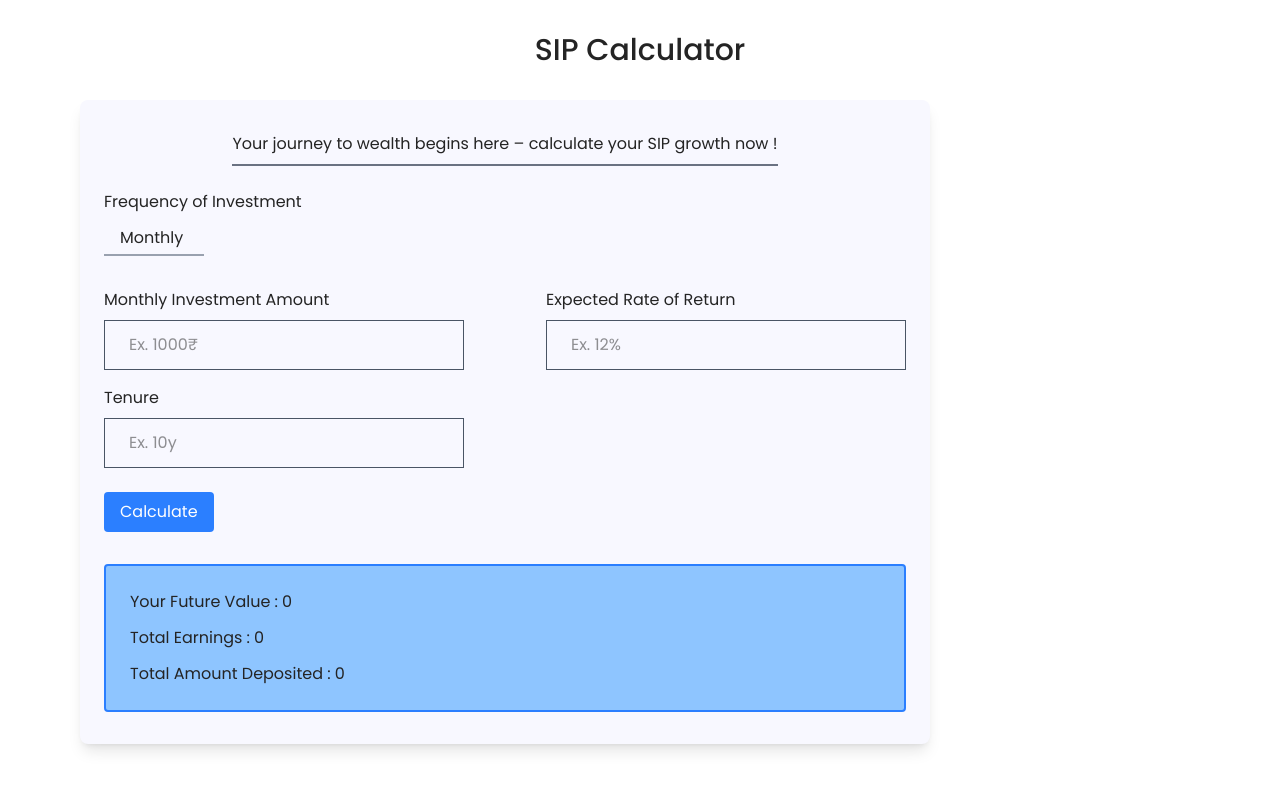
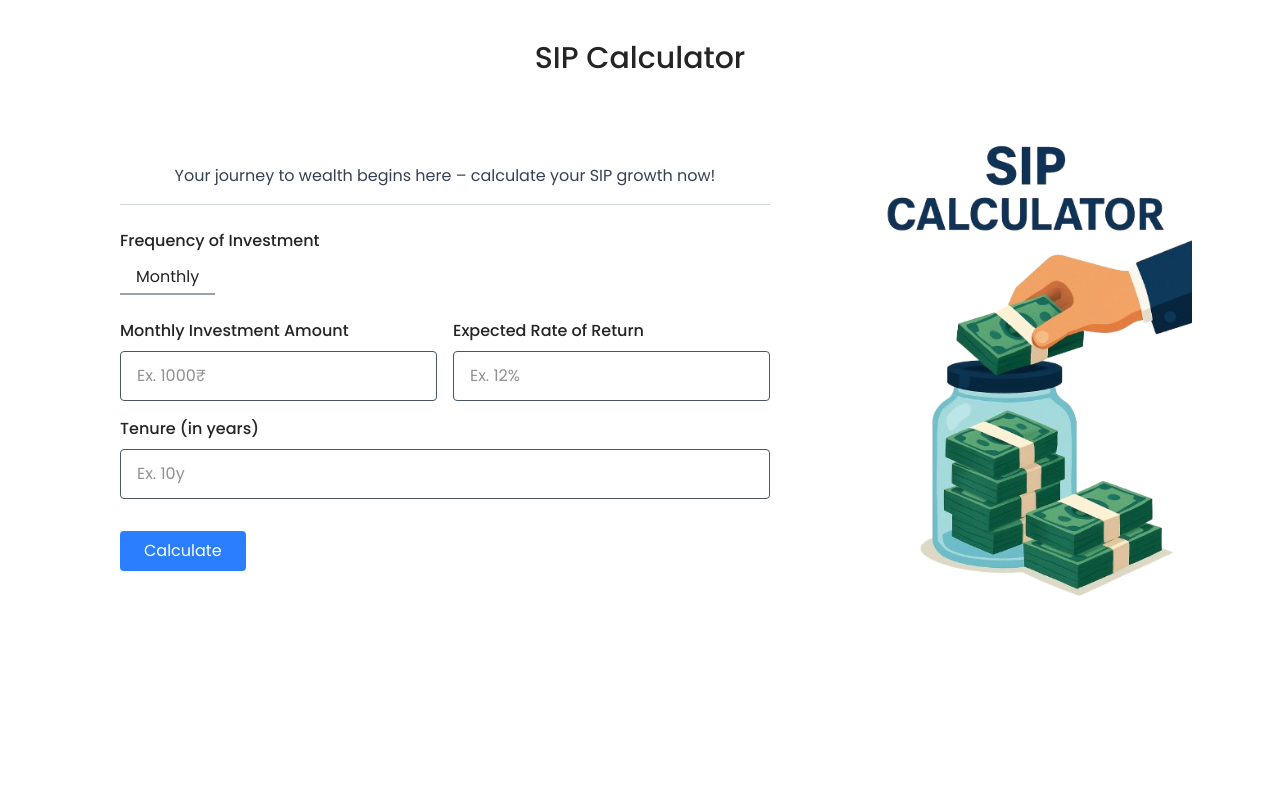
Before and after one commit to devdixit-dev/SIP-Calculator, a React (Vite) app: page / in a window 1280 px wide. Shown: the top 790 px of the page. Built offline with nearby package versions, Linux system fonts and the light colour scheme.

Commit message:
UI updation done

```diff
--- a/src/App.jsx
+++ b/src/App.jsx
@@ -1,16 +1,161 @@
+// import { useState } from "react";
+// import img from './assets/image.png';
+
+// const App = () => {
+//   const [amount, setAmount] = useState('');
+//   const [percent, setPercent] = useState('');
+//   const [tenure, setTenure] = useState('');
+
+//   const [futureValue, setFutureValue] = useState(0);
+//   const [amountDeposited, setAmountDeposited] = useState(0);
+//   const [showResults, setShowResults] = useState(false);
+
+//   const handleKeyDown = (e) => {
+//     if (['e', 'E', '+', '-'].includes(e.key)) {
+//       e.preventDefault();
+//     }
+//   };
+
+//   const handlePaste = (e) => {
+//     const pastedData = e.clipboardData.getData('text');
+//     if (/[^0-9]/.test(pastedData)) {
+//       e.preventDefault();
+//     }
+//   };
+
+//   const handleSubmit = (e) => {
+//     e.preventDefault();
+
+//     const P = Number(amount);
+//     const r = (percent / 100) / 12;
+//     const n = tenure * 12;
+
+//     const FV = Math.round(P * (((1 + r) ** n - 1) / r) * (1 + r));
+
+//     setFutureValue(FV);
+//     setAmountDeposited(P * n);
+//     setShowResults(true);
+//   };
+
+//   return (
+//     <div className="px-20">
+//       <div>
+//         <div className="py-8 flex justify-center items-center">
+//           <h1 className="text-3xl font-medium">SIP Calculator</h1>
+//         </div>
+//         <div className="flex gap-10 mt-8">
+//           {/* Form Section */}
+//           <div className="w-full shadow-gray rounded-lg py-8 px-20">
+//             <div className="flex m-auto">
+//               <p className="border-b-2 pb-2 m-auto border-gray-500 flex text-center">
+//                 Your journey to wealth begins here – calculate your SIP growth now!
+//               </p>
+//             </div>
+
+//             <div className="mt-6 flex flex-col gap-2">
+//               <p>Frequency of Investment</p>
+//               <div className="flex gap-4">
+//                 <p className="w-fit border-b-2 py-1 px-4 border-gray-400">Monthly</p>
+//                 {/* <p className="w-fit border-b-2 py-1 px-4 border-gray-400">Lumpsum</p> */}
+//               </div>
+
+//             </div>
+
+//             <form onSubmit={handleSubmit}>
+//               <div className="flex gap-8 items-center mt-8">
+//                 <div>
+//                   <p>Monthly Investment Amount</p>
+//                   <input
+//                     className="w-[360px] border py-3 px-6 border-gray-600 rounded-sm outline-0 mt-2"
+//                     type="number"
+//                     placeholder="Ex. 1000₹"
+//                     onKeyDown={handleKeyDown}
+//                     onPaste={handlePaste}
+//                     value={amount}
+//                     onChange={(e) => setAmount(e.target.value)}
+//                   />
+//                 </div>
+//                 <div>
+//                   <p>Expected Rate of Return</p>
+//                   <input
+//                     className="w-[360px] border py-3 px-6 border-gray-600 rounded-sm outline-0 mt-2"
+//                     type="number"
+//                     placeholder="Ex. 12%"
+//                     onKeyDown={handleKeyDown}
+//                     onPaste={handlePaste}
+//                     value={percent}
+//                     onChange={(e) => setPercent(e.target.value)}
+//                   />
+//                 </div>
+//               </div>
+
+//               <div className="mt-4">
+//                 <p>Tenure</p>
+//                 <input
+//                   className="w-[360px] border py-3 px-6 border-gray-600 rounded-sm outline-0 mt-2"
+//                   type="number"
+//                   placeholder="Ex. 10y"
+//                   onKeyDown={handleKeyDown}
+//                   onPaste={handlePaste}
+//                   value={tenure}
+//                   onChange={(e) => setTenure(e.target.value)}
+//                 />
+//               </div>
+
+//               <div className="mt-6">
+//                 <input
+//                   type="submit"
+//                   value="Calculate"
+//                   className="py-2 px-4 bg-blue-500 text-white hover:opacity-90 rounded-sm hover:cursor-pointer"
+//                 />
+//               </div>
+//             </form>
+
+//             {/* Result Section */}
+//             <div
+//               className={`mt-8 p-6 border-2 border-blue-500 rounded-sm flex-col gap-3 bg-blue-300 transition-all duration-400 ${showResults ? 'flex opacity-100 visible' : 'opacity-0 invisible h-0 overflow-hidden'
+//                 }`}
+//             >
+//               <div className="flex items-center gap-1">
+//                 <p className="text-[16px]">Your Future Value :</p>
+//                 <p>{futureValue.toLocaleString()}</p>
+//               </div>
+//               <div className="flex items-center gap-1">
+//                 <p className="text-[16px]">Total Earnings :</p>
+//                 <p>{(futureValue - amountDeposited).toLocaleString()}</p>
+//               </div>
+//               <div className="flex items-center gap-1">
+//                 <p className="text-[16px]">Total Amount Deposited :</p>
+//                 <p>{amountDeposited.toLocaleString()}</p>
+//               </div>
+//             </div>
+//           </div>
+
+//           {/* Image Section */}
+//           <div className="w-1/2 flex items-center justify-center">
+//             <div className="p-4 rounded">
+//               <img src={img} width={400} className="object-cover rounded" alt="SIP" />
+//             </div>
+//           </div>
+//         </div>
+//       </div>
+//     </div>
+//   );
+// };
+
+// export default App;
+
 import { useState } from "react";
+import img from './assets/image.png';
 
 const App = () => {
-
   const [amount, setAmount] = useState('');
   const [percent, setPercent] = useState('');
   const [tenure, setTenure] = useState('');
 
-  const[futureValue, setFutureValue] = useState(0);
-  const[amountDeposited, setAmountDeposited] = useState(0);
-
-  const [displayData, setDisplayData] = useState('hidden'); // pending...
-
+  const [futureValue, setFutureValue] = useState(0);
+  const [amountDeposited, setAmountDeposited] = useState(0);
+  const [showResults, setShowResults] = useState(false);
 
   const handleKeyDown = (e) => {
     if (['e', 'E', '+', '-'].includes(e.key)) {
@@ -28,66 +173,126 @@ const App = () => {
   const handleSubmit = (e) => {
     e.preventDefault();
 
-    const P = amount
-    const r = (percent / 100) / 12
-    const n = tenure * 12
+    const P = Number(amount);
+    const r = (percent / 100) / 12;
+    const n = tenure * 12;
+
     const FV = Math.round(P * (((1 + r) ** n - 1) / r) * (1 + r));
 
     setFutureValue(FV);
     setAmountDeposited(P * n);
-  }
+    setShowResults(true);
+  };
 
   return (
-    <div className="px-20">
-      <div>
-        <div className="py-8 flex justify-center items-center">
-          <h1 className="text-3xl font-medium">SIP Calculator</h1>
-        </div>
-        <div className="w-[850px] bg-[#F8F8FF] shadow-gray rounded-lg shadow-lg py-8 px-6">
-          <div className="flex m-auto">
-            <p className="border-b-2 pb-2 m-auto border-gray-500 flex">Your journey to wealth begins here – calculate your SIP growth now !</p>
+    <div className="px-4 sm:px-10 lg:px-20 py-6">
+      <div className="text-center py-4">
+        <h1 className="text-2xl sm:text-3xl font-medium">SIP Calculator</h1>
+      </div>
+
+      <div className="flex flex-col-reverse lg:flex-row gap-10 mt-4">
+        {/* Form Section */}
+        <div className="w-full mt-8 rounded-lg py-6 px-6 sm:px-10 bg-white">
+          <div className="text-center border-b pb-4 border-gray-300">
+            <p className="text-gray-700 text-sm sm:text-base">
+              Your journey to wealth begins here – calculate your SIP growth now!
+            </p>
           </div>
-          <div className="mt-6 flex flex-col gap-2">
-            <p>Frequency of Investment</p>
-            <p className="w-1/8 border-b-2 py-1 px-4 border-gray-400">Monthly</p>
+
+          <div className="mt-6">
+            <p className="font-medium">Frequency of Investment</p>
+            <div className="flex gap-4 mt-2">
+              <p className="w-fit border-b-2 py-1 px-4 border-gray-400">Monthly</p>
+              {/* <p className="w-fit border-b-2 py-1 px-4 border-gray-400">Lumpsum</p> */}
+            </div>
           </div>
-          <form onSubmit={handleSubmit}>
-            <div className="flex justify-between items-center mt-8">
-              <div>
-                <p>Monthly Investment Amount</p>
-                <input className="w-[360px] border-1 py-3 px-6 border-gray-600 outline-0 mt-2" type="number" placeholder="Ex. 1000₹" onKeyDown={handleKeyDown} onPaste={handlePaste} name="monthly_inv_amount" value={amount} onChange={(e) => setAmount(e.target.value)} />
+
+          <form onSubmit={handleSubmit} className="mt-6 flex flex-col gap-4">
+            <div className="flex flex-col md:flex-row gap-4">
+              <div className="flex-1">
+                <p className="font-medium">Monthly Investment Amount</p>
+                <input
+                  className="w-full border py-3 px-4 border-gray-600 rounded outline-none mt-2"
+                  type="number"
+                  placeholder="Ex. 1000₹"
+                  onKeyDown={handleKeyDown}
+                  onPaste={handlePaste}
+                  value={amount}
+                  onChange={(e) => setAmount(e.target.value)}
+                />
               </div>
-              <div>
-                <p>Expected Rate of Return</p>
-                <input className="w-[360px] border-1 py-3 px-6 border-gray-600 outline-0 mt-2" type="number" placeholder="Ex. 12%" onKeyDown={handleKeyDown} onPaste={handlePaste} name="rate_of_return" value={percent} onChange={(e) => setPercent(e.target.value)} />
+
+              <div className="flex-1">
+                <p className="font-medium">Expected Rate of Return</p>
+                <input
+                  className="w-full border py-3 px-4 border-gray-600 rounded outline-none mt-2"
+                  type="number"
+                  placeholder="Ex. 12%"
+                  onKeyDown={handleKeyDown}
+                  onPaste={handlePaste}
+                  value={percent}
+                  onChange={(e) => setPercent(e.target.value)}
+                />
               </div>
             </div>
+
+            <div>
+              <p className="font-medium">Tenure (in years)</p>
+              <input
+                className="w-full border py-3 px-4 border-gray-600 rounded outline-none mt-2"
+                type="number"
+                placeholder="Ex. 10y"
+                onKeyDown={handleKeyDown}
+                onPaste={handlePaste}
+                value={tenure}
+                onChange={(e) => setTenure(e.target.value)}
+              />
+            </div>
+
             <div className="mt-4">
-              <p>Tenure</p>
-              <input className="w-[360px] border-1 py-3 px-6 border-gray-600 outline-0 mt-2" type="number" placeholder="Ex. 10y" onKeyDown={handleKeyDown} onPaste={handlePaste} name="tenure" value={tenure} onChange={(e) => setTenure(e.target.value)} />
-            </div>
-            <div className="mt-6">
-              <input type="submit" value={"Calculate"} className="py-2 px-4 bg-blue-500 text-white hover:opacity-90 rounded-sm hover:cursor-pointer" />
+              <input
+                type="submit"
+                value="Calculate"
+                className="py-2 px-6 bg-blue-500 text-white hover:opacity-90 rounded cursor-pointer"
+              />
             </div>
           </form>
-          <div className="bg-blue-300 mt-8 p-6 border-2 border-blue-500 flex rounded-sm flex-col gap-3">
-            <div className="flex items-center gap-1">
-              <p className="text-[16px]">Your Future Value :</p>
-              <p>{futureValue}</p>
+
+          {/* Results */}
+          <div
+            className={`mt-6 p-4 border-2 border-blue-500 rounded bg-blue-100 transition-all duration-300 ${showResults ? 'block' : 'hidden'
+              }`}
+          >
+            <div className="text-sm sm:text-base flex flex-col gap-2">
+              <div className="flex gap-2">
+                <span className="font-medium">Your Future Value:</span>
+                <span>{futureValue.toLocaleString()}</span>
+              </div>
+              <div className="flex gap-2">
+                <span className="font-medium">Total Earnings:</span>
+                <span>{(futureValue - amountDeposited).toLocaleString()}</span>
+              </div>
+              <div className="flex gap-2">
+                <span className="font-medium">Amount Deposited:</span>
+                <span>{amountDeposited.toLocaleString()}</span>
+              </div>
             </div>
-            <div className="flex items-center gap-1">
-              <p className="text-[16px]">Total Earnings :</p>
-              <p>{futureValue - amountDeposited}</p>
-            </div>
-            <div className="flex items-center gap-1">
-              <p className="text-[16px]">Total Amount Deposited :</p>
-              <p>{amountDeposited}</p>
-            </div>
+          </div>
+        </div>
+
+        {/* Image Section */}
+        <div className="w-full lg:w-1/2 flex items-center justify-center">
+          <div className="p-2">
+            <img
+              src={img}
+              className="w-full max-w-[300px] sm:max-w-[380px] object-cover rounded"
+              alt="SIP"
+            />
           </div>
         </div>
       </div>
     </div>
-  )
-}
+  );
+};
 
-export default App
+export default App;
```
Also changed, not shown: src/assets/image.png (added).
